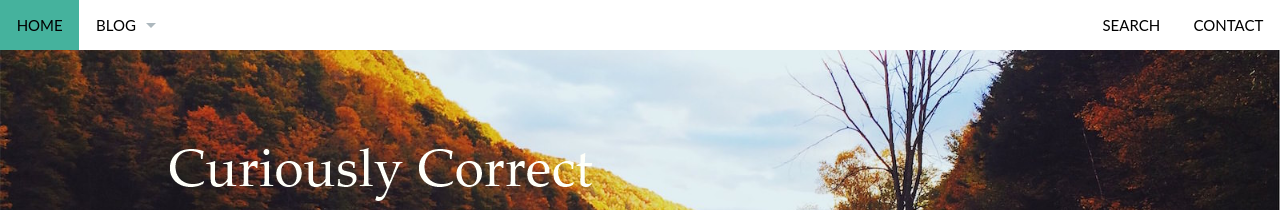
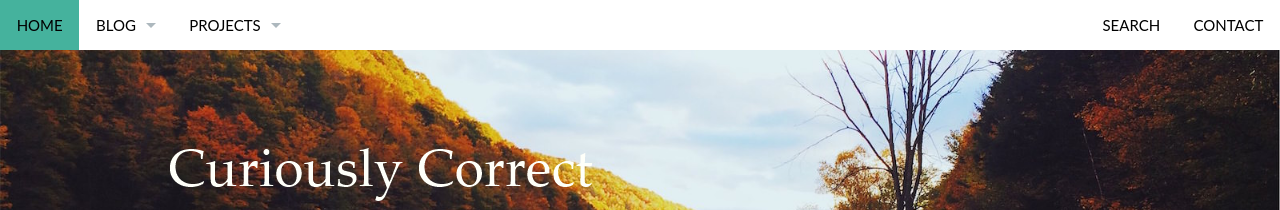
Before and after one commit to dennislloydjr/dennislloydjr.github.io, a Jekyll site: the page built from index.md, in a window 1280 px wide. Shown: the top 210 px of the page. Built offline with Jekyll 4.4.1, drawn with Linux system fonts in a browser that asks for light colours.

Commit message:
Format blog page and add projects to navigation

```diff
--- a/_data/navigation.yml
+++ b/_data/navigation.yml
@@ -11,6 +11,12 @@
   - title: "Blog Archive"
     url: "/blog/archive/"
 
+- title: Projects
+  side: left
+  dropdown:
+  - title: Genome Indexing
+    url: "/genome-indexing/"
+
 - title: "Search"
   url: "/search/"
   side: right
```
Also changed, not shown: _layouts/blog.html (+1 -6 lines).
